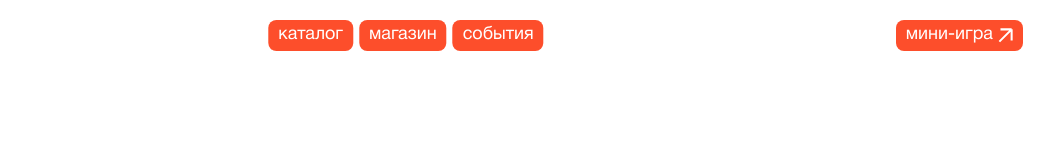
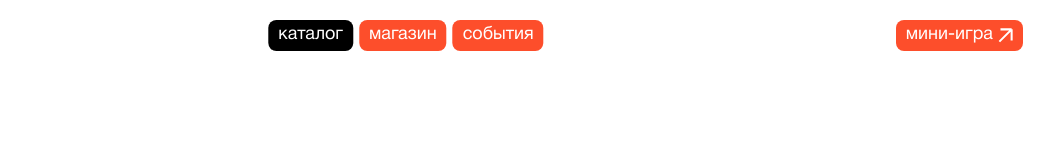
Before and after one commit to yadimaksta/TRISAPOGAPARAPROMOSITE, a plain HTML site: page items.html in a window 1280 px wide. Shown: the full height of the page, 237-1280 px from the left. Drawn offline with nearby package versions, Linux system fonts and the light colour scheme.

Commit message:
Update items.html

```diff
--- a/items.html
+++ b/items.html
@@ -7,6 +7,11 @@
     <link rel="stylesheet" href="css/style.css">
     <link rel="icon" type="image/x-icon" href="img/favicon.ico">
     <script src="https://ajax.googleapis.com/ajax/libs/jquery/3.6.0/jquery.min.js"></script>
+    <style media="screen">
+      .menu-center-buttons-1 {
+        background: #000000;
+      }
+    </style>
   </head>
   <body>
     <!-- МЕНЮ -->
```
